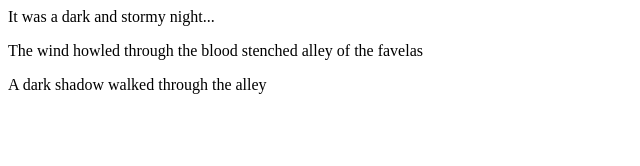
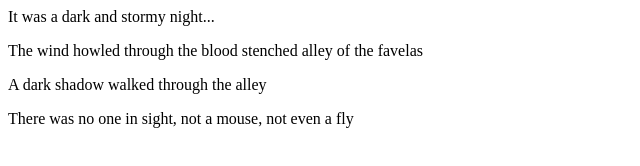
Before and after one commit to Sidsol/fireside-story, a plain HTML site: page index.html in a window 1280 px wide. Shown: the whole page, without its empty margins (0-640 px from the left). Drawn offline with Linux system fonts and the light colour scheme.

Commit message:
Kept adding more to the story

```diff
--- a/index.html
+++ b/index.html
@@ -3,5 +3,6 @@
     <p>It was a dark and stormy night...</p>
     <p>The wind howled through the blood stenched alley of the favelas</p>
     <p> A dark shadow walked through the alley</p>
+    <p> There was no one in sight, not a mouse, not even a fly</p>
   </body>
 </html>
```
